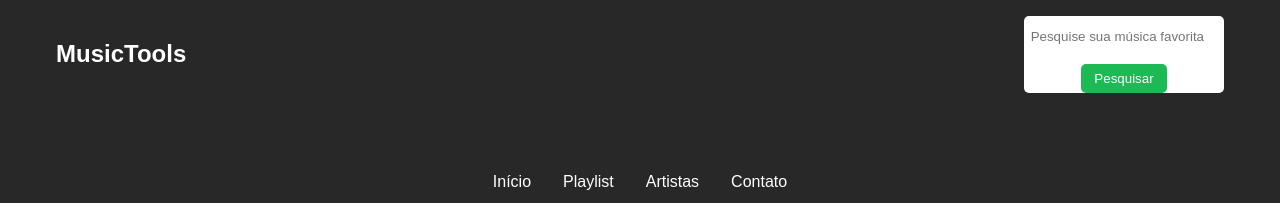
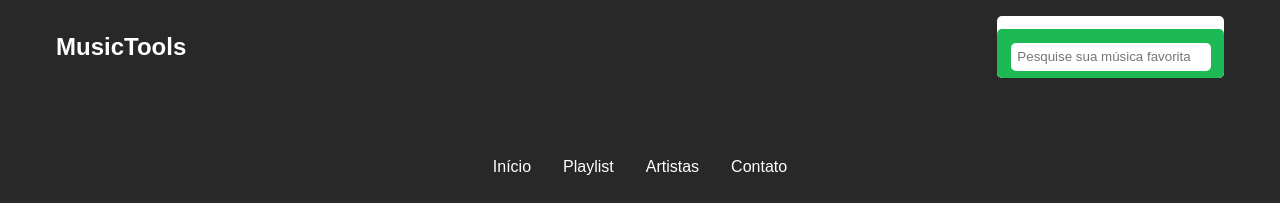
Before and after one commit to jonasalves2/MusicTools, a plain HTML site: page index.html in a window 1280 px wide. Shown: the top 203 px of the page. Drawn offline with Linux system fonts and the light colour scheme.

Commit message:
index.html

```diff
--- a/index.html
+++ b/index.html
@@ -11,8 +11,7 @@
         <div class="header-content">
             <h1>MusicTools</h1>
             <form id="search-form" action="#search" method="get">
-                <input type="text" id="search-input" name="q" placeholder="Pesquise sua música favorita" required>
-                <button type="submit">Pesquisar</button>
+                <button type="submit"><input type="text" id="search-input" name="q" placeholder="Pesquise sua música favorita" required></button>
             </form>
         </div>
         <nav>
```
